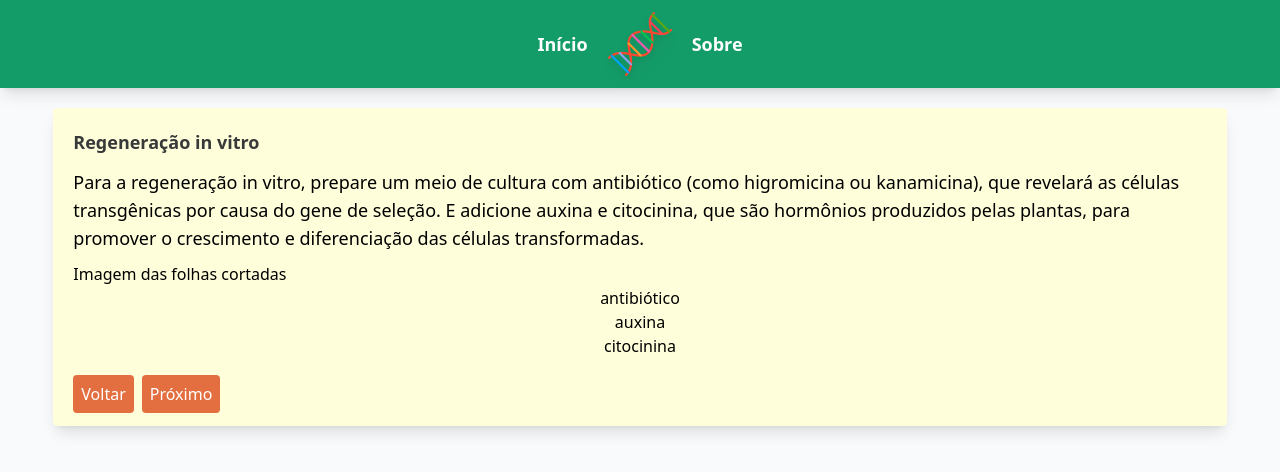
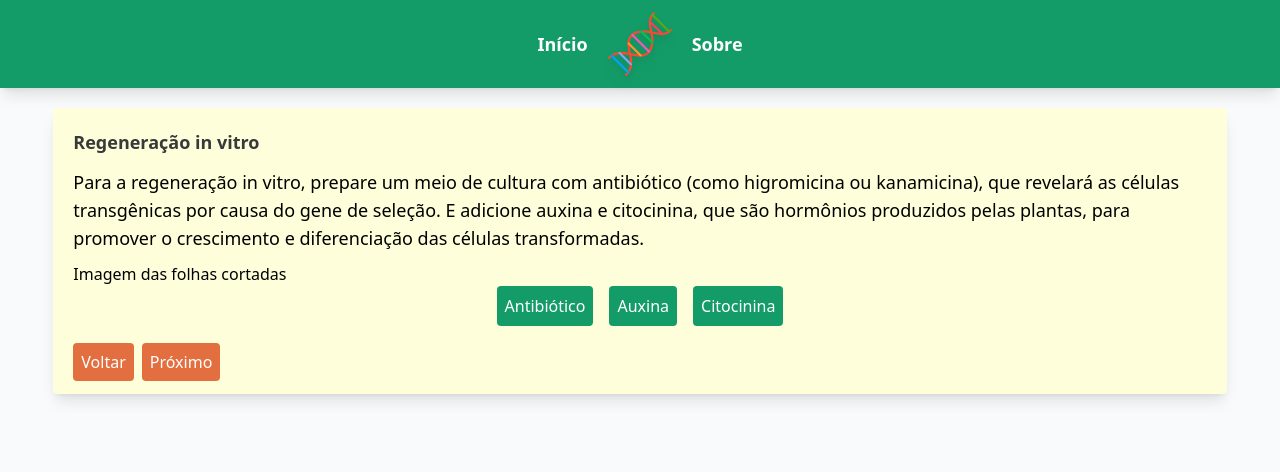
Before and after one commit to BCampanha/extensao-biomol, a Vue app: page /5 in a window 1280 px wide. Shown: the top 472 px of the page. Built offline with nearby package versions, Linux system fonts and the light colour scheme.

Commit message:
Botões regeneração

```diff
--- a/src/views/RegeneracaoVitro.vue
+++ b/src/views/RegeneracaoVitro.vue
@@ -12,15 +12,15 @@
           </span>
         </template>
         <template #ferramentas>
-          <div class="col">
-            <button @click="antibiotico = true">
-              antibiótico
+          <div class="flex justify-center">
+            <button class="p-2 mx-2 rounded bg-verde-escuro text-white" @click="antibiotico = true">
+              Antibiótico
             </button>
-            <button @click="raizes += 1">
-              auxina
+            <button class="p-2 mx-2 rounded bg-verde-escuro text-white" @click="raizes += 1">
+              Auxina
             </button>
-            <button @click="folhas += 1">
-              citocinina
+            <button class="p-2 mx-2 rounded bg-verde-escuro text-white" @click="folhas += 1">
+              Citocinina
             </button>
           </div>
         </template>
@@ -42,8 +42,4 @@ export default {
 </script>
 
 <style lang="scss" scoped>
-.col {
-  display: flex;
-  flex-direction: column;
-}
 </style>
```
